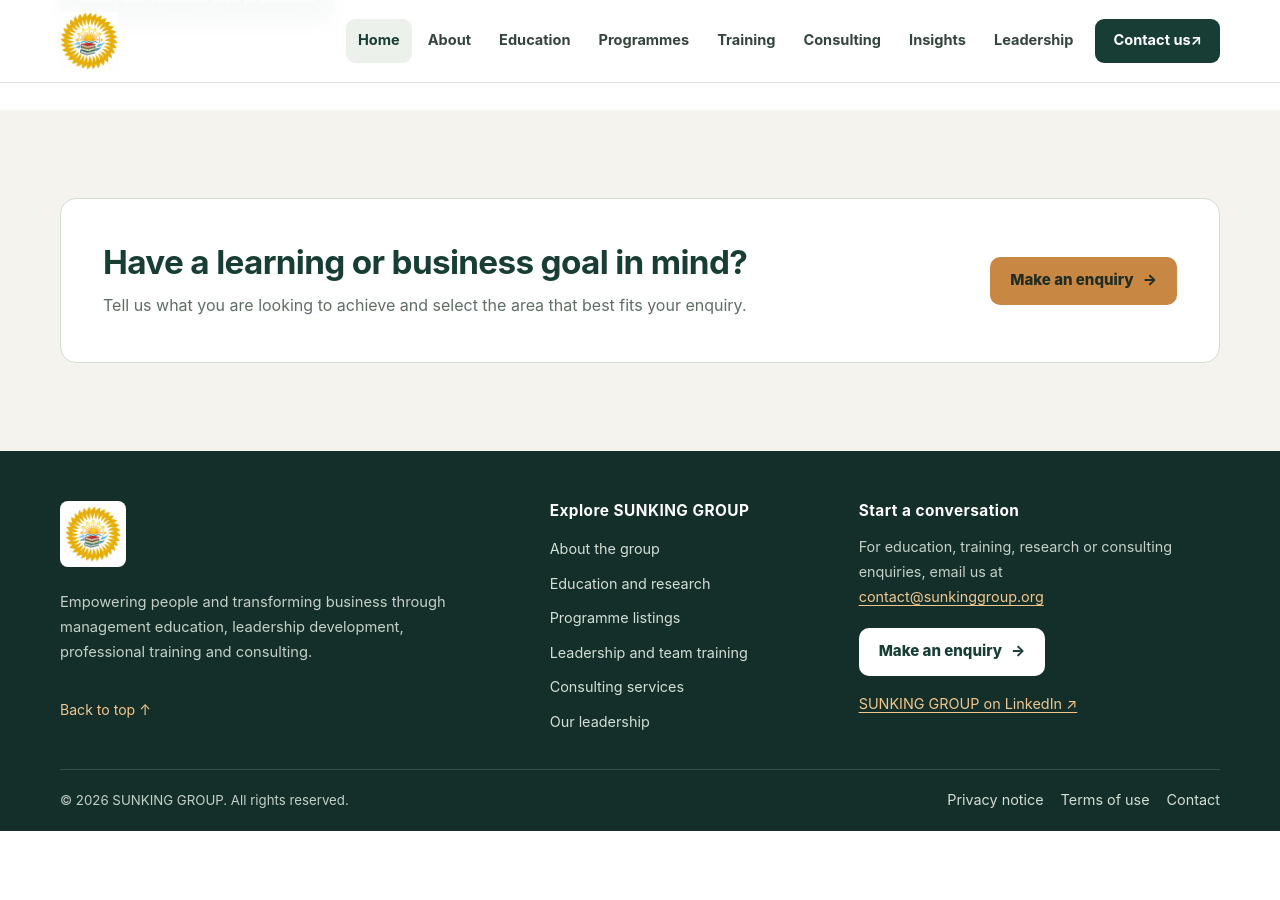
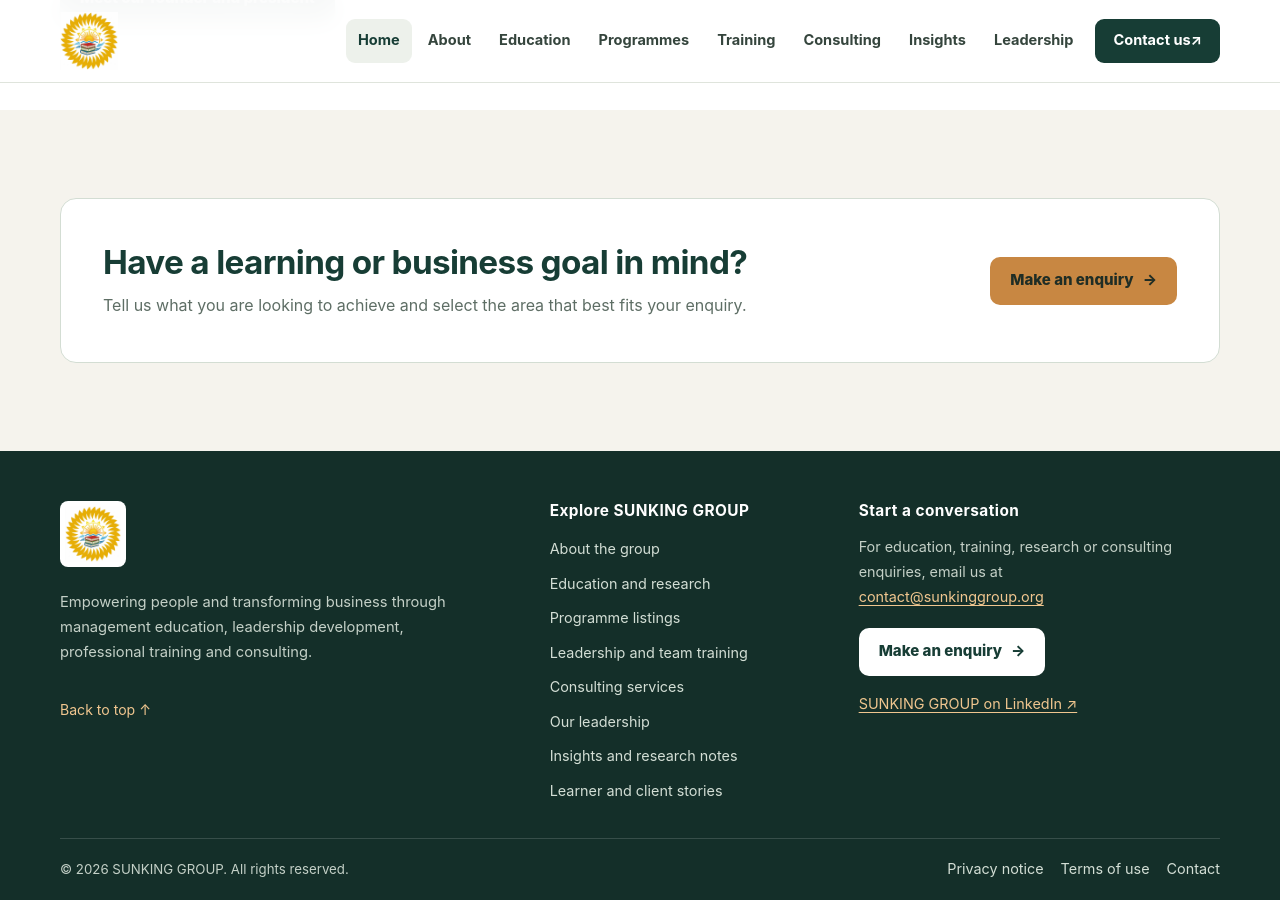
Before and after one commit to MYG-1107/SUNKING-GROUP, a Jekyll site: the page built from index.html, in a window 1280 px wide and 900 px high, scrolled down 2712 px. Built offline with Jekyll 4.4.1, drawn with Linux system fonts in a browser that asks for light colours; before the commit the page ends 3543 px from its top, so only the background shows below that.

Commit message:
Link insights and stories in shared footer

```diff
--- a/_includes/footer.html
+++ b/_includes/footer.html
@@ -17,6 +17,8 @@
           <li><a href="/training/">Leadership and team training</a></li>
           <li><a href="/consulting/">Consulting services</a></li>
           <li><a href="/leadership/">Our leadership</a></li>
+          <li><a href="/insights/">Insights and research notes</a></li>
+          <li><a href="/stories/">Learner and client stories</a></li>
         </ul>
       </div>
       <div class="footer-contact">
```
